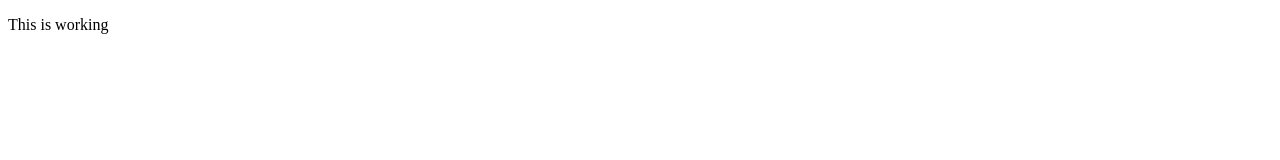
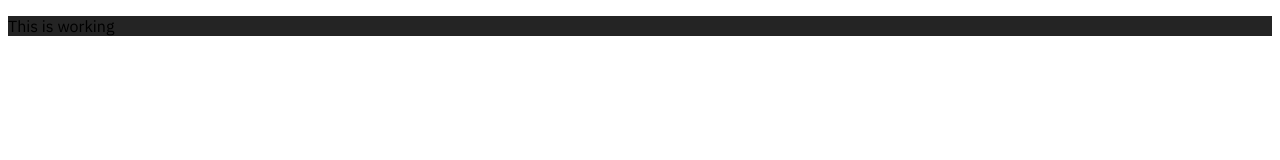
Before and after one commit to WillowHQ/gatsby_contentful, a Gatsby site: page /aboutus in a window 1280 px wide. Built offline with nearby package versions, Linux system fonts and the light colour scheme; Gatsby itself is replaced by a stand-in of ours.

Commit message:
Fonts and styles work, contentful is creating pages

```diff
--- a/package.json
+++ b/package.json
@@ -14,10 +14,12 @@
     "gatsby-transformer-remark": "^2.3.8",
     "gatsby-transformer-sharp": "^2.1.18",
     "lodash": "^4.17.11",
+    "node-gyp": "^6.1.0",
     "react": "^16.8.6",
     "react-dom": "^16.8.6",
     "react-helmet": "^5.2.0",
-    "sharp": "^0.22.0"
+    "sharp": "^0.22.0",
+    "typeface-ibm-plex-sans": "0.0.75"
   },
   "devDependencies": {
     "babel-eslint": "^10.0.1",
--- a/src/components/theme.css
+++ b/src/components/theme.css
@@ -0,0 +1,19 @@
+:root {
+  --main-bg-color: #242424;
+  --quantum-sky: #5034ff;
+  --quantum-carbon: #222121;
+  --quantum-fire-emoji: #f44f44;
+  --quantum-sky-dark: #735CFF;
+  --quantum-sky-light: #ABA8FF;
+  --quantum-carbon-dark: #272727;
+  font-family: "Ibm Plex Sans"
+
+
+}
+div {
+  background-color: var(--main-bg-color);
+
+}
+p {
+  font-family: "IBM Plex Sans"
+}
--- a/src/components/theme.js
+++ b/src/components/theme.js
@@ -1,5 +1,7 @@
 import React from 'react'
 import theme from './theme.css'
+import "typeface-ibm-plex-sans"
+
 
 export const Theme = ({children}) =>
     <>{children}</>
--- a/src/pages/aboutus.js
+++ b/src/pages/aboutus.js
@@ -1,4 +1,5 @@
 import React from 'react'
+
 import {Theme} from '../components/Theme'
 
 class AboutUs extends React.Component {
--- a/src/templates/blog-post.js
+++ b/src/templates/blog-post.js
@@ -1,5 +1,4 @@
 import React from 'react'
-import { graphql } from 'gatsby'
 import Helmet from 'react-helmet'
 import get from 'lodash/get'
 import Img from 'gatsby-image'
```
Also changed, not shown: gatsby-node.js (+14 -3 lines), src/templates/page.js (added, +17 -0 lines), 2 other files.
